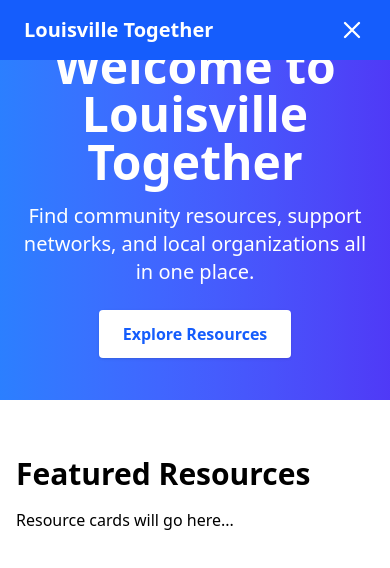
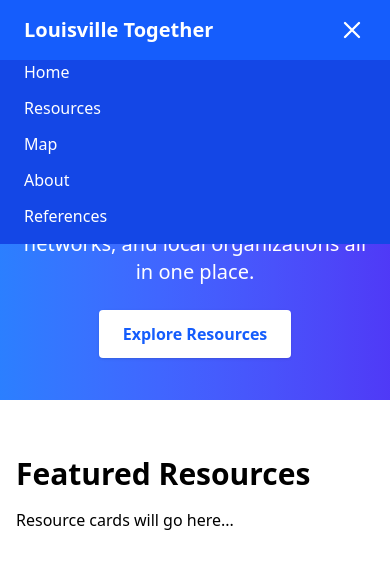
Before and after one commit to jkhdr5426/Louisville-Together, a React (Vite) app: page / in a window 390 px wide. Both pictures are taken after a click on the button "Toggle menu". Shown: the top 568 px of the page. Built offline with nearby package versions, Linux system fonts and the light colour scheme.

Commit message:
navbar done!!

```diff
--- a/src/components/Navbar.jsx
+++ b/src/components/Navbar.jsx
@@ -53,6 +53,47 @@ const Navbar = () => {
           </svg>
         </button>
       </div>
+      {open && (<div className="md:hidden bg-blue-700 px-6 pb-4 space-y-3">
+        <Link
+          to="/"
+          onClick={() => setOpen(false)}
+          className="block hover:underline"
+        >
+          Home
+        </Link>
+
+        <Link
+          to="/resources"
+          onClick={() => setOpen(false)}
+          className="block hover:underline"
+        >
+          Resources
+        </Link>
+
+        <Link
+          to="/map"
+          onClick={() => setOpen(false)}
+          className="block hover:underline"
+        >
+          Map
+        </Link>
+
+        <Link
+          to="/about"
+          onClick={() => setOpen(false)}
+          className="block hover:underline"
+        >
+          About
+        </Link>
+
+        <Link
+          to="/references"
+          onClick={() => setOpen(false)}
+          className="block hover:underline"
+        >
+          References
+        </Link>
+      </div>)}
     </nav>
   );
 };
```
